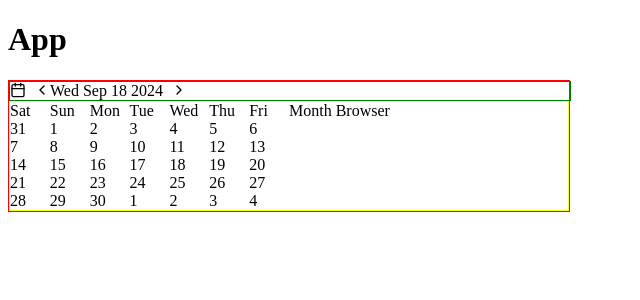
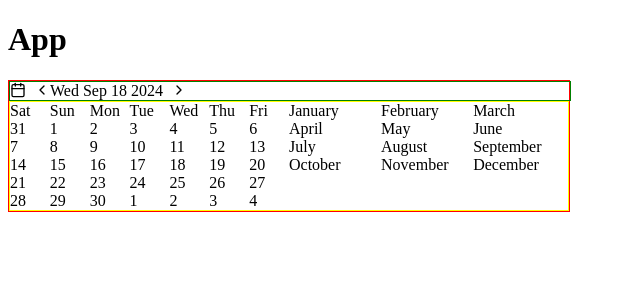
Before and after one commit to antoinefricker/datepicker, a React (Vite) app: page / in a window 1280 px wide. Shown: the top 300 px of the page, without its empty margins (0-640 px from the left). Built offline with nearby package versions, Linux system fonts and the light colour scheme.

Commit message:
wip: add month display

```diff
--- a/src/dumbdDatePicker/DumbDatePicker.tsx
+++ b/src/dumbdDatePicker/DumbDatePicker.tsx
@@ -4,6 +4,7 @@ import {
     getDateGroupKey,
     getDatesInRange,
     getLocalizedDayNames,
+    getLocalizedMonthsNames,
     getMonthDisplayRange,
     isDateOutOfMonthRange,
     ROOT_WIDTH,
@@ -24,7 +25,8 @@ export const DumbDatePicker = () => {
     const displayedDateRange = getMonthDisplayRange(selectedDate);
     const datesInRange = getDatesInRange(displayedDateRange);
     const rows = chunk(datesInRange, DAYS_IN_WEEK);
-    const dayNames = getLocalizedDayNames(DAYS_IN_WEEK, displayedDateRange);
+    const daysNames = getLocalizedDayNames();
+    const monthsNames = getLocalizedMonthsNames();
 
     return (
         <Box className={classLabels.root} sx={calendarSx}>
@@ -37,7 +39,7 @@ export const DumbDatePicker = () => {
             <section className={classLabels.browsers}>
                 <div className={classLabels.calendarBrowser}>
                     <div className={classLabels.calendarRow} key={`daynames`}>
-                        {dayNames.map((dayName) => (
+                        {daysNames.map((dayName) => (
                             <div className={classLabels.calendarCell} key={`day_${dayName}`}>
                                 {dayName}
                             </div>
@@ -62,7 +64,13 @@ export const DumbDatePicker = () => {
                     ))}
                 </div>
                 <div className={classLabels.monthsBrowser}>
-                    <div>Month Browser</div>
+                    <div className={classLabels.monthsContainer}>
+                        {monthsNames.map((monthName) => (
+                            <div className={classLabels.monthCell} key={`month_${monthName}`}>
+                                {monthName}
+                            </div>
+                        ))}
+                    </div>
                 </div>
             </section>
         </Box>
@@ -88,6 +96,14 @@ const calendarSx = {
     [`.${classLabels.monthsBrowser}`]: {
         flex: '50% 0 0',
     },
+    [`.${classLabels.monthsContainer}`]: {
+        display: 'flex',
+        flexDirection: 'row',
+        flexWrap: 'wrap',
+    },
+    [`.${classLabels.monthCell}`]: {
+        flex: '33% 0 0',
+    },
     [`.${classLabels.calendarBrowser}`]: {
         flex: '50% 0 0',
     },
--- a/src/dumbdDatePicker/DumbDatePickerClassLabels.ts
+++ b/src/dumbdDatePicker/DumbDatePickerClassLabels.ts
@@ -3,6 +3,8 @@ export const DumbDatePickerClassLabels = {
     header: 'ddp-calendarHead',
     browsers: 'ddp-calendarBrowsers',
     monthsBrowser: 'ddp-monthYearPicker',
+    monthsContainer: 'ddp-monthsContainer',
+    monthCell: 'ddp-monthYearCell',
     calendarBrowser: 'ddp-calendarPicker',
     calendarBody: 'ddp-calendarBody',
     calendarRow: 'ddp-calendarRow',
--- a/src/dumbdDatePicker/calendarUtils.ts
+++ b/src/dumbdDatePicker/calendarUtils.ts
@@ -3,6 +3,7 @@ import { add, differenceInDays, format, startOfDay, startOfMonth, startOfWeek }
 export const DAY_START_HOUR = 6;
 export const WEEK_STARTS_ON = 6;
 export const DAYS_IN_WEEK = 7;
+export const MONTHS_IN_YEAR = 12;
 export const SHOW_WEEK_NUMBER = true;
 export const ROOT_WIDTH = 560;
 
@@ -32,8 +33,25 @@ export const getDatesInRange = ({ start, length }: DateRange): Date[] =>
 
 export const isDateOutOfMonthRange = (date: Date, displayedDate: Date) => date.getMonth() !== displayedDate.getMonth();
 
-export const getLocalizedDayNames = (cols: number, dateRange: DateRange) =>
-    Array.from({ length: cols }).map((_, index) => format(add(dateRange.start, { days: index }), 'EE'));
+export const getLocalizedDayNames = (): string[] => {
+    const daysNames: string[] = [];
+    for (let i = 0; i < DAYS_IN_WEEK; i++) {
+        const day = (WEEK_STARTS_ON + i) % DAYS_IN_WEEK;
+        const date = new Date(2024, 0, day);
+        const dayName = format(date, 'EE');
+        daysNames.push(dayName);
+    }
+    return daysNames;
+};
+
+export const getLocalizedMonthsNames = () => {
+    const monthsNames: string[] = [];
+    for (let i = 0; i < MONTHS_IN_YEAR; i++) {
+        const date = new Date(2024, i, 1);
+        monthsNames.push(format(date, 'MMMM'));
+    }
+    return monthsNames;
+};
 
 export type DateRange = {
     /** range inclusive start */
```
